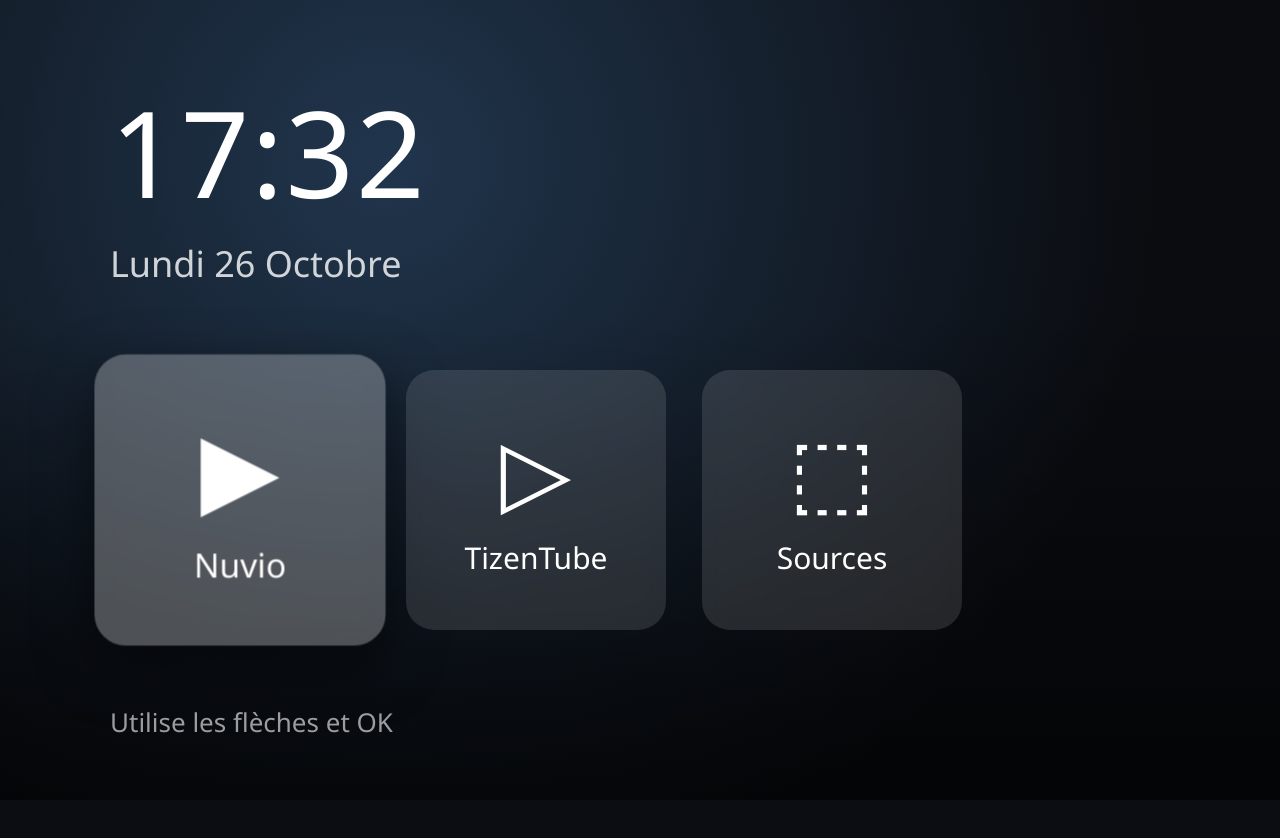
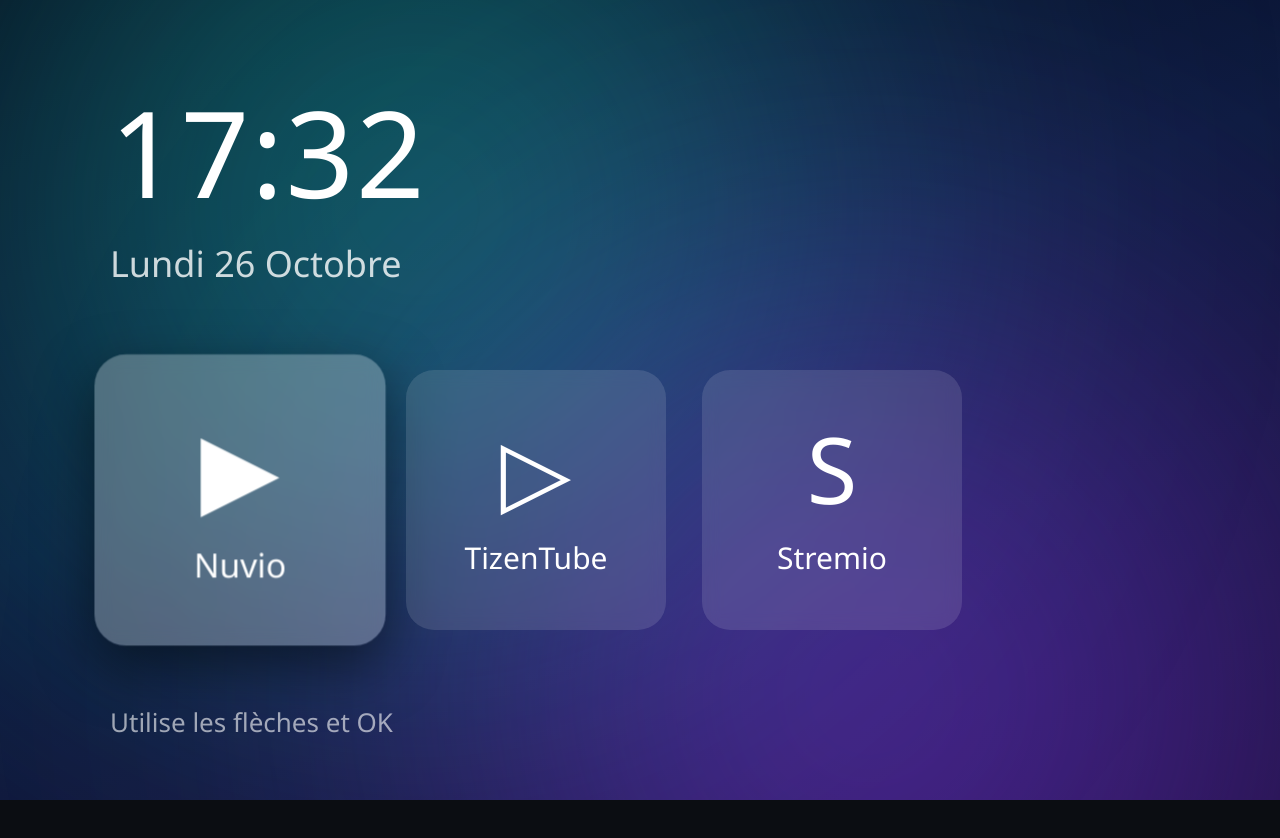
Before and after one commit to leokoskas12-source/tv-home, a website: page wgt/index.html in a window 1280 px wide. Shown: the top 838 px of the page. Drawn offline with Linux system fonts and the light colour scheme.

Commit message:
Accueil : Stremio, fond aurore, sans Sources

```diff
--- a/wgt/config.js
+++ b/wgt/config.js
@@ -7,6 +7,6 @@
   tiles: [
     { name: "Nuvio", icon: "▶", type: "app", appId: "NuvioTV001.NuvioTV" },
     { name: "TizenTube", icon: "▷", type: "module", moduleType: "npm", moduleName: "@foxreis/tizentube" },
-    { name: "Sources", icon: "⬚", type: "source" }
+    { name: "Stremio", icon: "S", type: "app", appId: "3202306031311" }
   ]
 };
--- a/wgt/style.css
+++ b/wgt/style.css
@@ -1,9 +1,16 @@
 * { box-sizing: border-box; margin: 0; padding: 0; }
 html, body { width: 1920px; height: 1080px; overflow: hidden; background: #0b0d12; color: #fff;
   font-family: "SamsungOne", "Segoe UI", sans-serif; }
-#bg { position: fixed; inset: 0; background: radial-gradient(circle at 30% 20%, #243b55, #0b0d12 70%) center/cover;
-  transition: background-image .6s; }
-#bg::after { content: ""; position: absolute; inset: 0; background: linear-gradient(to top, rgba(0,0,0,.65), rgba(0,0,0,.1) 60%); }
+#bg { position: fixed; inset: 0; overflow: hidden;
+  background: linear-gradient(160deg, #070b1f 0%, #0d1b3d 45%, #1a0f3a 100%); }
+#bg::before, #bg::after { content: ""; position: absolute; width: 1400px; height: 1400px; border-radius: 50%;
+  filter: blur(140px); opacity: .55; }
+#bg::before { top: -500px; left: -300px; background: radial-gradient(circle, #19c3b1 0%, transparent 65%);
+  animation: drift1 38s ease-in-out infinite alternate; }
+#bg::after { bottom: -600px; right: -300px; background: radial-gradient(circle, #8a3ffc 0%, transparent 65%);
+  animation: drift2 46s ease-in-out infinite alternate; }
+@keyframes drift1 { to { transform: translate(500px, 260px) scale(1.15); } }
+@keyframes drift2 { to { transform: translate(-460px, -240px) scale(1.2); } }
 header { position: absolute; top: 70px; left: 110px; }
 #time { font-size: 120px; font-weight: 300; letter-spacing: 2px; }
 #date { font-size: 36px; opacity: .8; margin-top: 6px; text-transform: capitalize; }
```
